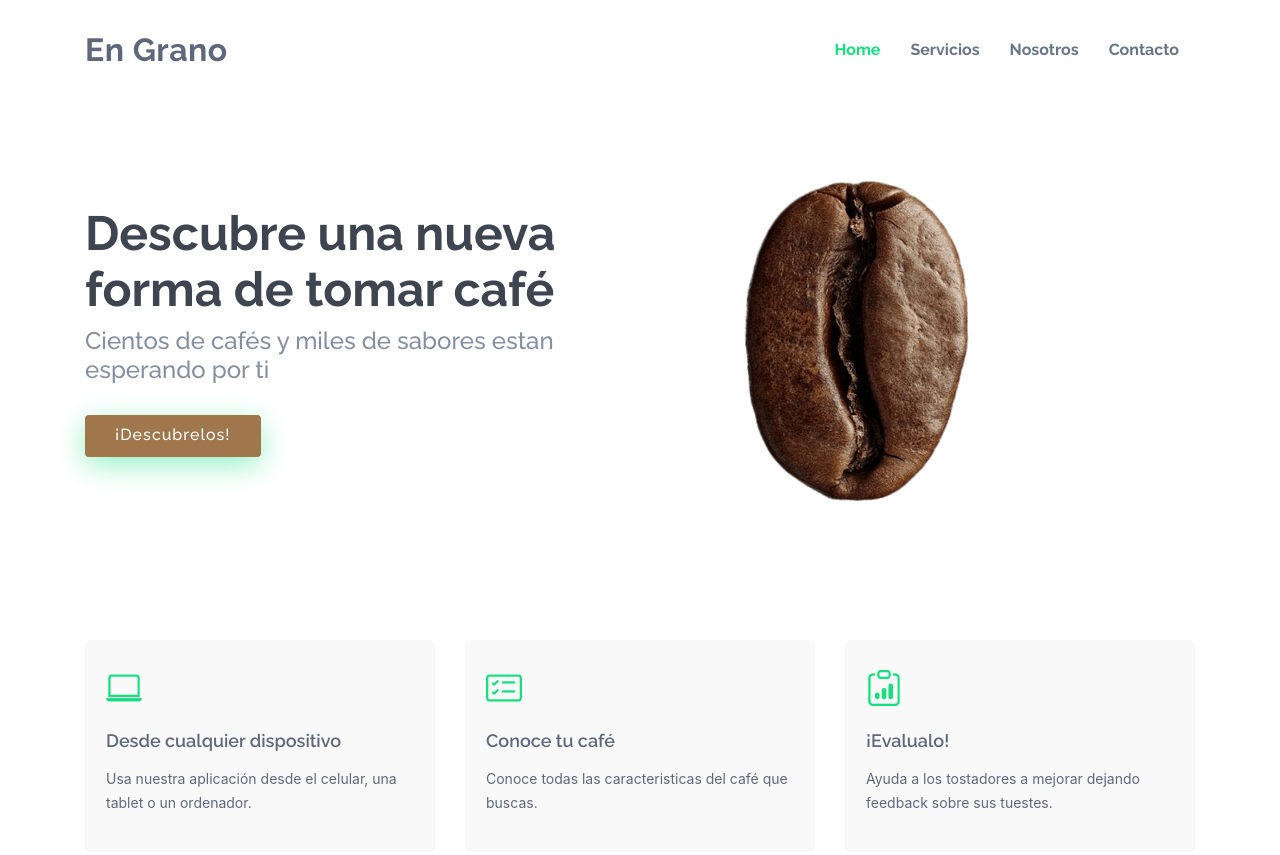
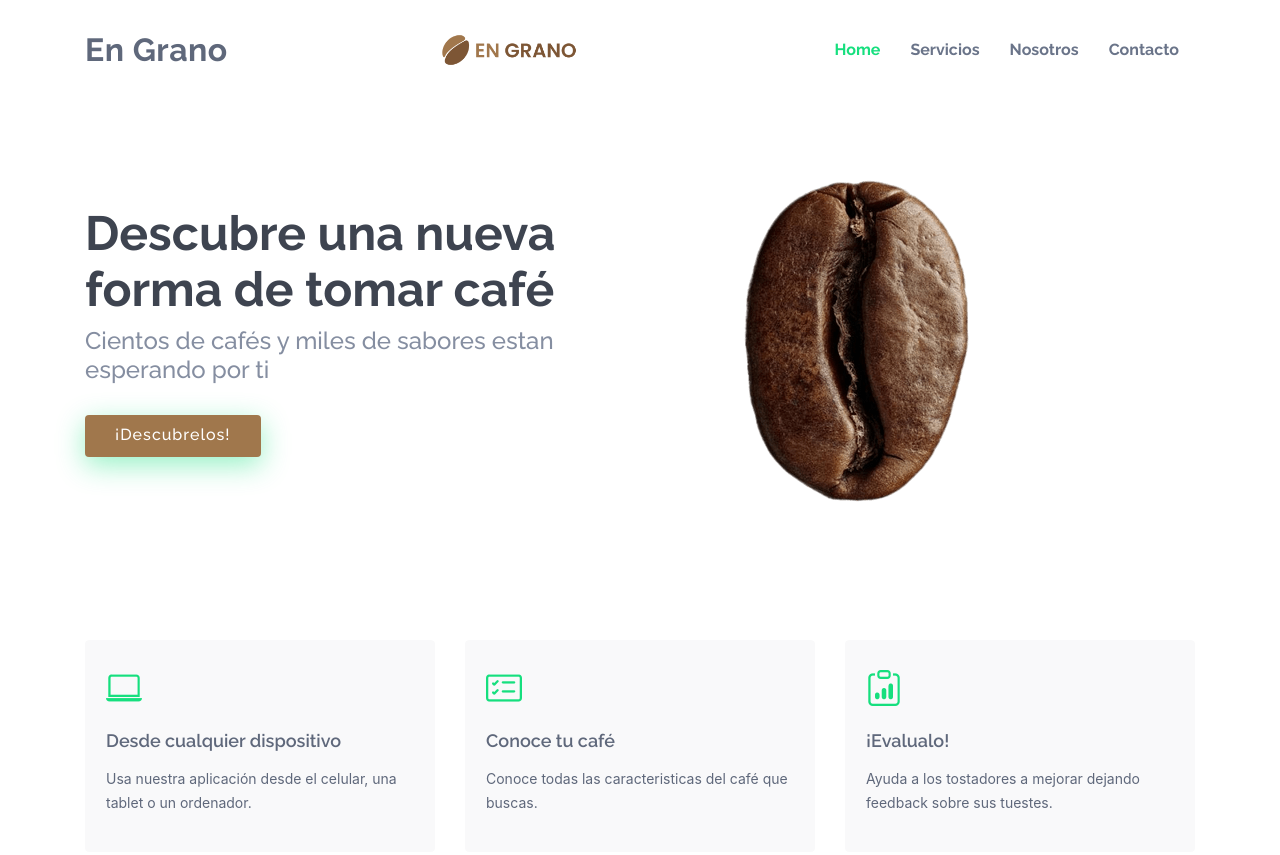
Before and after one commit to greyscm/matchmates, a plain HTML site: page index.html in a window 1280 px wide. Shown: the top 855 px of the page. Drawn offline with nearby package versions, Linux system fonts and the light colour scheme.

Commit message:
Update index.html

```diff
--- a/index.html
+++ b/index.html
@@ -44,7 +44,7 @@
 
       <h1 class="logo"><a href="index.html">En Grano</a></h1>
       <!-- Uncomment below if you prefer to use an image logo -->
-      <!-- <a href="index.html" class="logo"><img src="assets/img/logo.png" alt="" class="img-fluid"></a>-->
+    <a href="index.html" class="logo"><img src="assets/img/logo.png" alt="" class="img-fluid"></a>
 
       <nav id="navbar" class="navbar">
         <ul>
```
